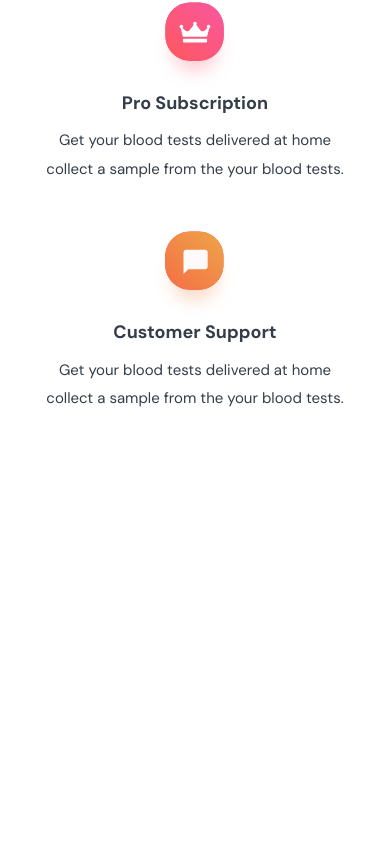
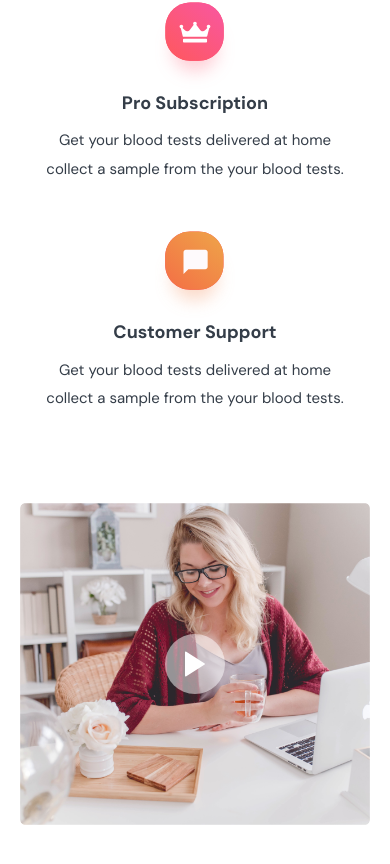
Before and after one commit to khadetou/startup-landingpage-trial, a Next.js app: page / in a window 390 px wide. Shown: the part 1267-2131 px from the top of the page. Before the commit the page ends 1770 px from the top, so only its background shows below. Built offline with nearby package versions, Linux system fonts and the light colour scheme.

Commit message:
pulsing button fixed

```diff
--- a/src/sections/service-section.tsx
+++ b/src/sections/service-section.tsx
@@ -1,11 +1,41 @@
 import { FC } from 'react';
-
-
+import ServiceThumb from '/public/assets/service-thumb.png';
+import shapePattern from '/public/assets/shape-pattern1.png';
+import Image from 'next/image';
+import { IoIosPlay } from 'react-icons/io';
 const ServiceSection: FC = () => {
     return (
-        <div>
+        <section
+            className="pb-[90px] sm:pb-[45px] reg:pb-[120px] 3xl:pb-[190px] "
+        >
+            <div className="xs:px-[30px] md:max-w-[780px] lg:max-w-[1020px] reg:max-w-[1200px] box-border m-0 min-w-0 w-full mx-auto max-w-full px-5">
+                <div
+                    className="mr-auto md:mr-[30px] md:ml-0 lg:mr-[60px] md:order-[0] reg:mr-[85px] box-border m-0 min-w-0 order-2 inline-flex relative"
+                >
+                    <Image src={ServiceThumb} alt="Thumbnail" />
+                    <button
+                        className="z-10 absolute left-2/4 top-2/4 -translate-x-1/2 -translate-y-1/2 w-[60px] sm:w-20 lg:w-[100px] h-[60px] sm:h-20 lg:h-[100px] p-0 bg-transparent before:absolute before:left-1/2 before:top-1/2 before:-translate-x-1/2 before:-translate-y-1/2 before:block before:w-[60px] before:sm:w-[80px] before:lg:w-[100px]  before:h-[60px] before:sm:h-[80px] before:lg:h-[100px] before:bg-secondary before:rounded-full before:animate-pulsePlay before:opacity-50"
+                    >
+                        <span
+                            className="bg-white/50 w-[inherit] h-[inherit] text-center rounded-full opacity-100 cursor-pointer transition-all duration-[0.5s] flex justify-center items-center relative z-10 text-white text-[40px] lg:text-[62px] sm:text-[48px] "
+                        >
+                            <IoIosPlay />
+                        </span>
+                    </button>
+                    <div
+                        className="reg:inline-block absolute -z-10  box-border m-0 min-w-0 -bottom-[68px] -left-[160px] hidden"
+                    >
+                        <Image src={shapePattern} alt="shape" />
+                    </div>
+                </div>
 
-        </div>
+                <div
+                    className="w-full lg:w-[315px] reg:w-[390px] xl:w-[450px] 3xl:w-[500px] shrink-0 mb-7 sm:mb-[60px] md:mb-0 text-center lg:text-left"
+                >
+
+                </div>
+            </div>
+        </section>
     )
 }
 
--- a/tailwind.config.js
+++ b/tailwind.config.js
@@ -34,9 +34,22 @@ module.exports = {
             transition: "all 0.4s ease-in",
           },
         },
+        pulsePlay: {
+          from: {
+            transform:
+              "translateX(-50%) translateY(-50%) translateZ(0) scale(1)",
+            opacity: 1,
+          },
+          to: {
+            transform:
+              "translateX(-50%) translateY(-50%) translateZ(0) scale(1.5)",
+            opacity: 0,
+          },
+        },
       },
       animation: {
         positionAnim: "positionAnim 0.4s ease-in",
+        pulsePlay: "pulsePlay 1.5s ease-out infinite",
       },
     },
     plugins: [],
```
